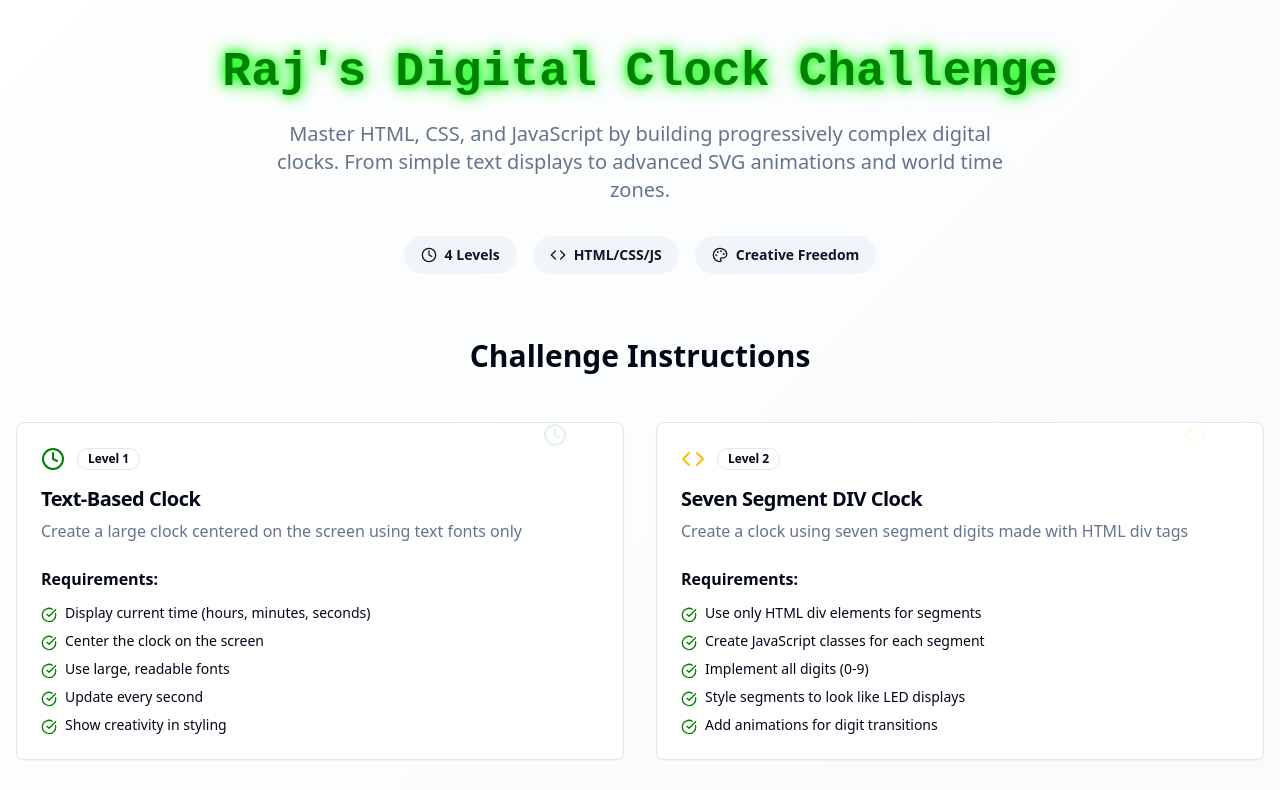
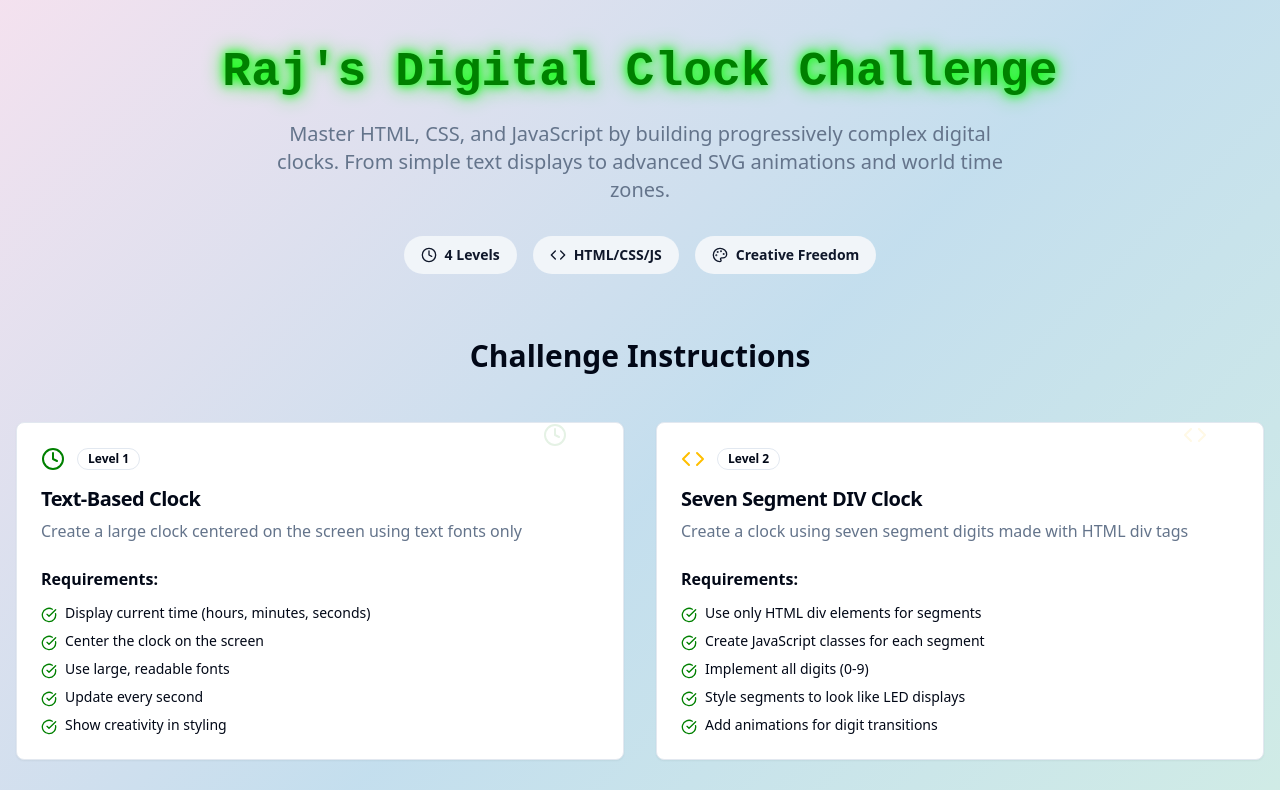
Before and after one commit to rmadhuram/digital-clock-challenge, a React (Vite) app: page / in a window 1280 px wide. Shown: the top 790 px of the page. Built offline with nearby package versions, Linux system fonts and the light colour scheme.

Commit message:
Add gradient background
Add a multi-color gradient background with pastel colors to the page.

```diff
--- a/src/index.css
+++ b/src/index.css
@@ -127,6 +127,12 @@ All colors MUST be HSL.
   }
 
   .gradient-bg {
-    background: linear-gradient(135deg, hsl(var(--background)) 0%, hsl(var(--muted)) 100%);
+    background: linear-gradient(135deg,
+      hsl(316, 45%, 92%) 0%,   /* Soft lavender */
+      hsl(202, 55%, 85%) 25%,  /* Light sky blue */
+      hsl(158, 45%, 88%) 50%,  /* Mint green */
+      hsl(45, 65%, 90%) 75%,   /* Creamy yellow */
+      hsl(340, 40%, 90%) 100%  /* Pale pink */
+    );
   }
 }
```
